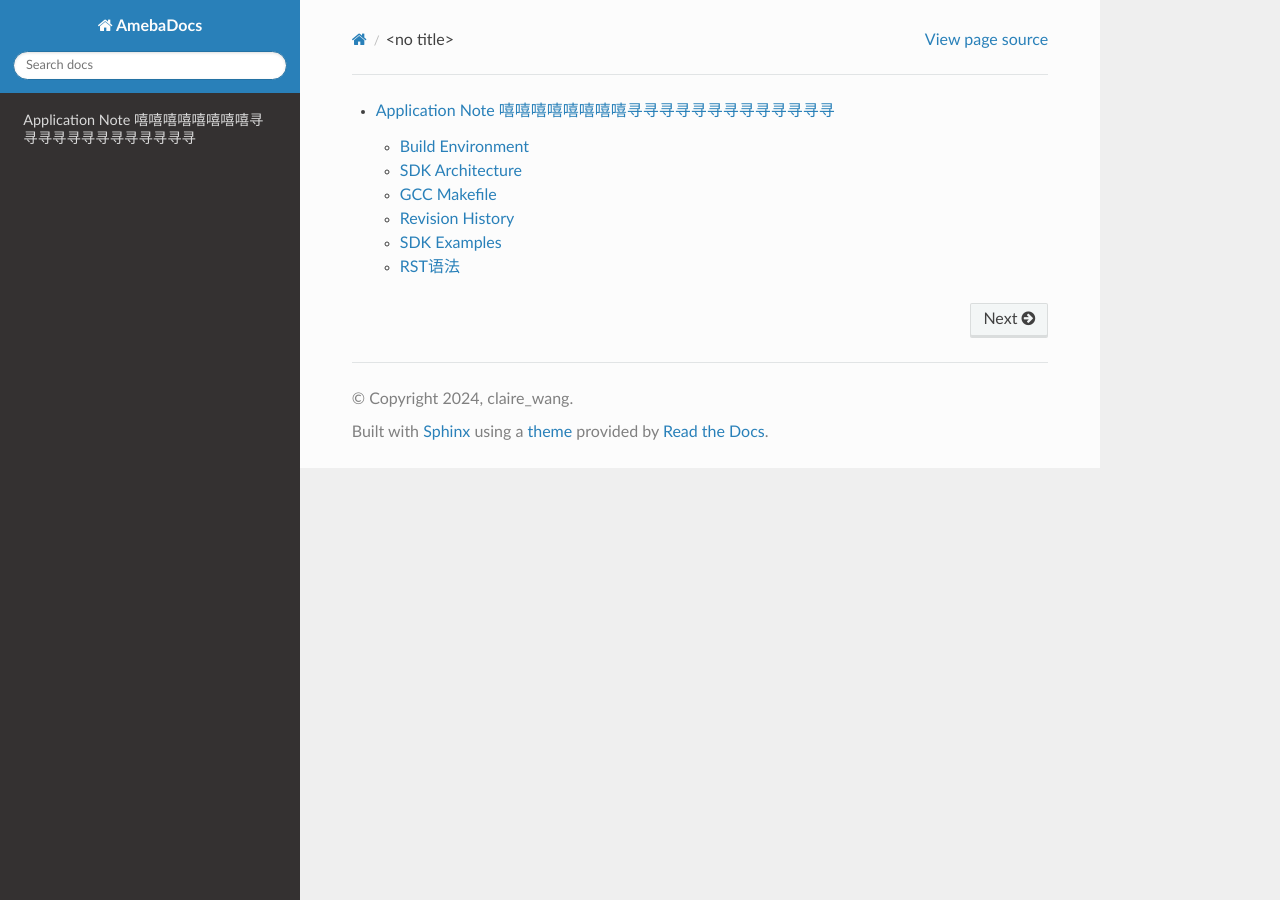
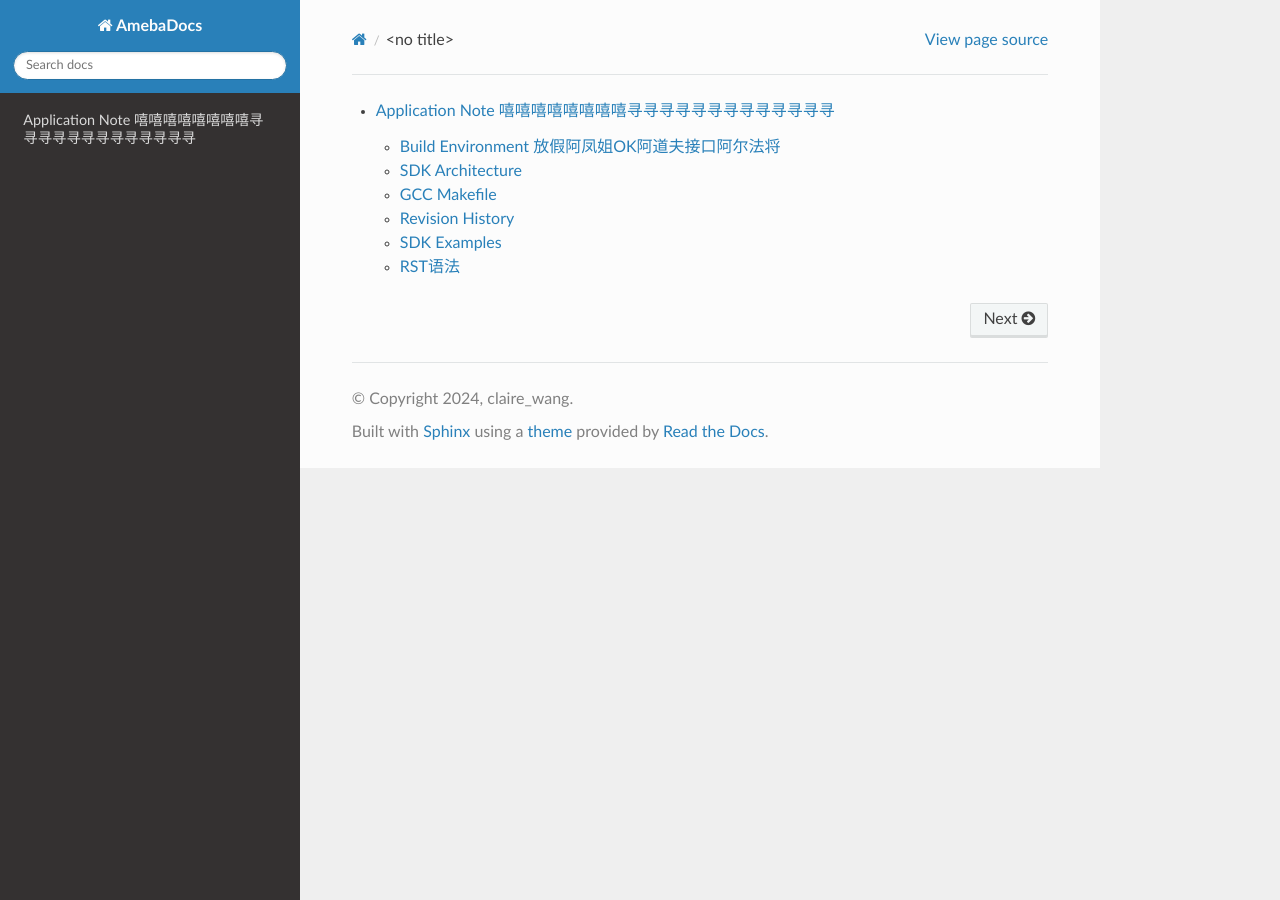
Before and after one commit to paulxu1234/ameba_docs, a Sphinx documentation site: the page built from source/index.rst, in a window 1280 px wide. Built offline with Sphinx 7.4.7 and the Read the Docs theme 2.0.0, drawn with Linux system fonts in a browser that asks for light colours.

Commit message:
Update gcc_build_environment.rst

```diff
--- a/source/application_note/gcc_build_environment.rst
+++ b/source/application_note/gcc_build_environment.rst
@@ -1,5 +1,5 @@
-Build Environment
-==================================
+Build Environment 放假阿凤姐OK阿道夫接口阿尔法将
+=================================================================================================================
 Introduction
 ------------------------
 This chapter illustrates how to build Realtek's SDK under GCC environment. It focuses on both Windows platform and Linux distribution. The build and download procedures are quite similar between Windows and Linux operating systems.
```
